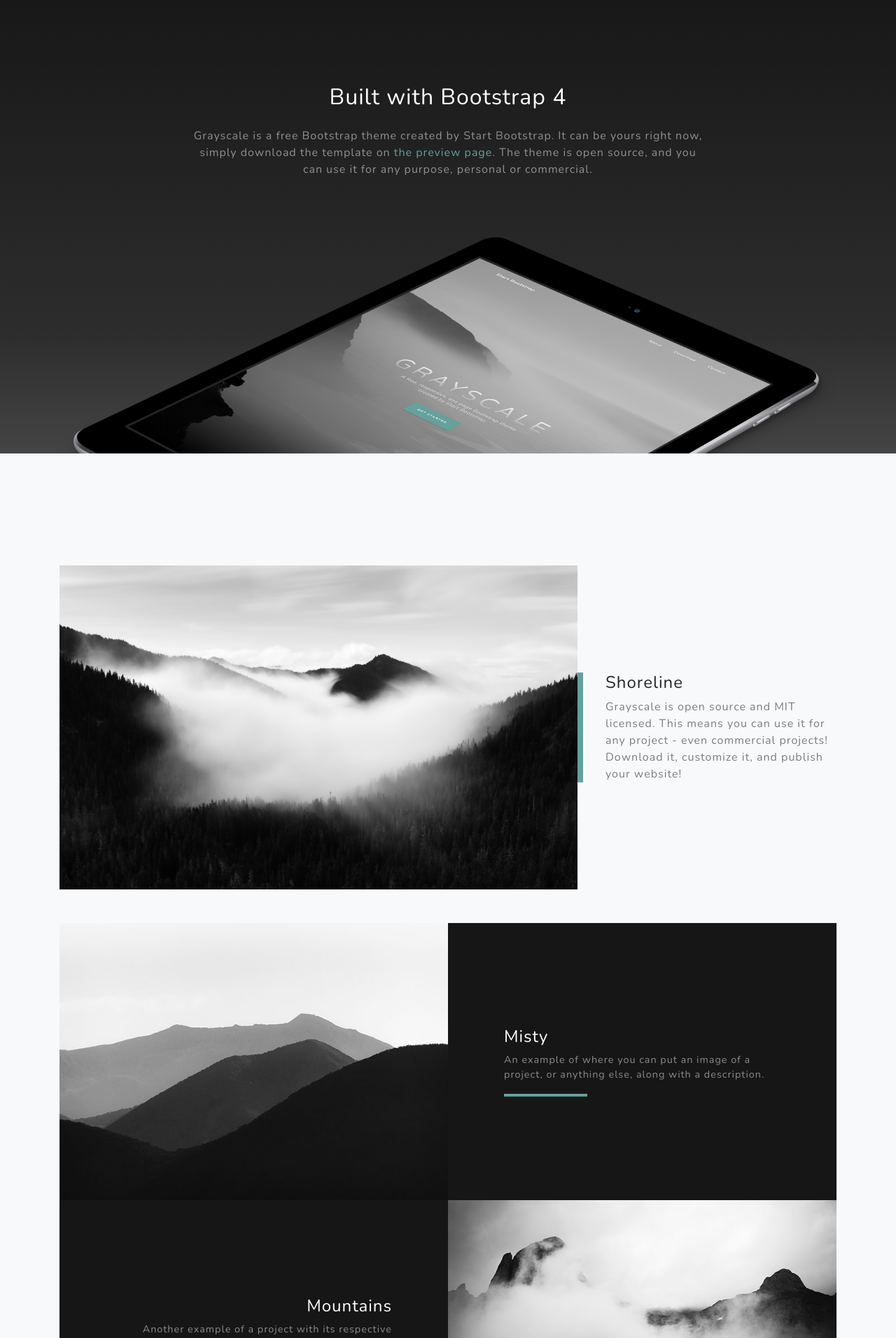
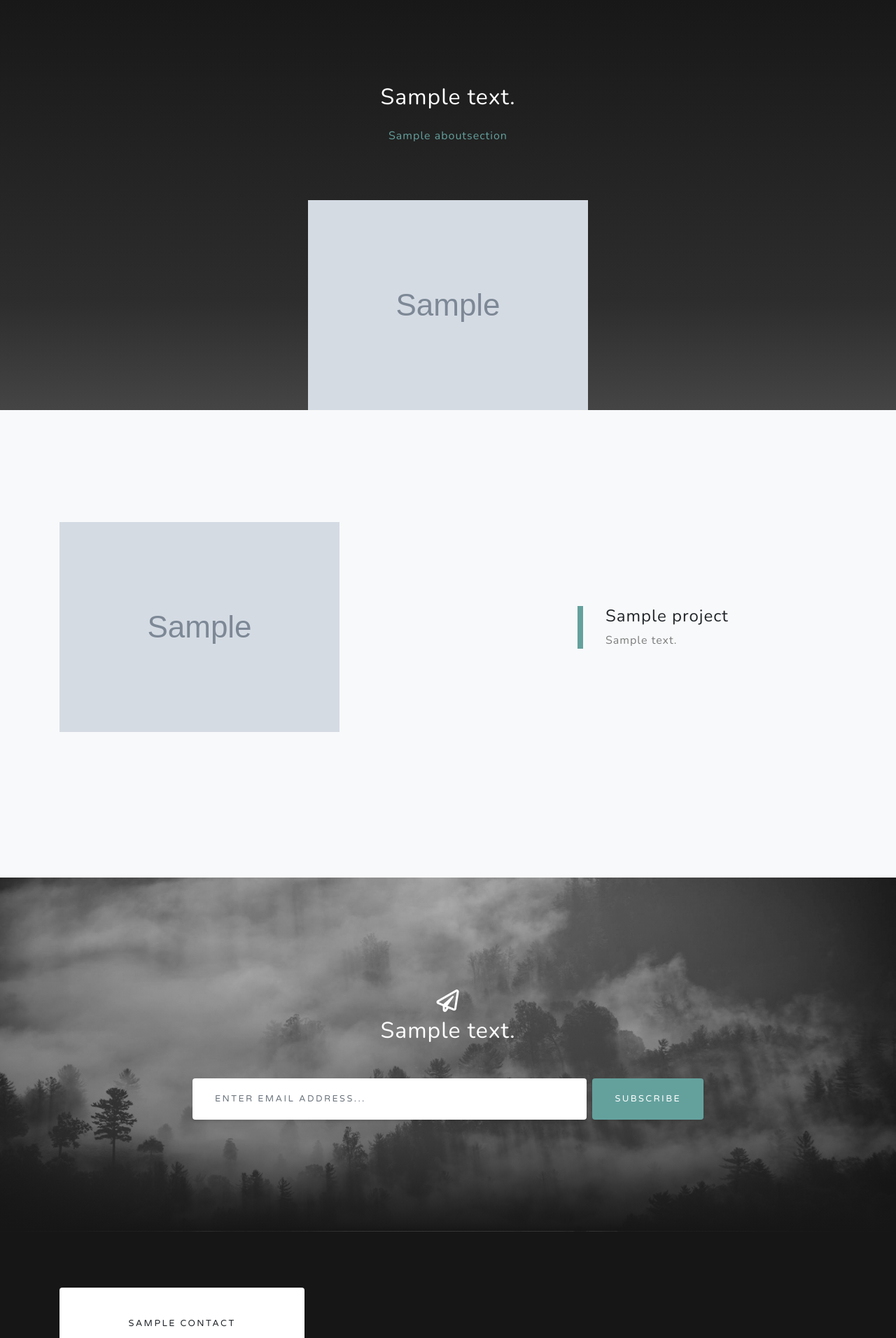
Before and after one commit to muradgarayev/grayscale, a Django app: page / in a window 1280 px wide. Shown: the part 840-2752 px from the top of the page at 70% size. Run offline with Django 3.2, Linux system fonts and the light colour scheme; tables that the repository leaves empty hold one stand-in row (values such as "Sample post"); grey boxes marked "Sample" are stand-in pictures; one stand-in notice (Sample message) is shown; some libraries are stand-ins or nearby versions.

Commit message:
Latest changes

```diff
--- a/onepage/models.py
+++ b/onepage/models.py
@@ -1,4 +1,6 @@
 from django.db import models
+
+
 
 
 # Create your models here.
--- a/onepage/templates/index.html
+++ b/onepage/templates/index.html
@@ -9,7 +9,7 @@
     <meta name="author" content="">
     {% load static %}
 
-    <title>Grayscale - Start Bootstrap Theme</title>
+    <title> Travel Website</title>
 
     <!-- Bootstrap core CSS -->
     <link href="{% static 'vendor/bootstrap/css/bootstrap.min.css' %}" rel="stylesheet">
@@ -41,7 +41,7 @@
             <ul class="navbar-nav ml-auto">
                 {% for menu in menu_list %}
                     <li class="nav-item">
-                    <a class="nav-link js-scroll-trigger" href="{{ menu.url }}">{{menu.name}}</a>
+                        <a class="nav-link js-scroll-trigger" href="{{ menu.url }}">{{ menu.name }}</a>
                     </li>
                 {% endfor %}
             </ul>
@@ -50,14 +50,13 @@
 </nav>
 
 <!-- Header -->
-<header class="masthead" style="background: url('{{header.backgroud_image.url }}')">
+<header class="masthead" style="background: url('{{ header.backgroud_image.url }}')">
     <div class="container d-flex h-100 align-items-center">
         <div class="mx-auto text-center">
-            <h1 class="mx-auto my-0 text-uppercase">Grayscale</h1>
-            <h2 class="text-white-50 mx-auto mt-2 mb-5">A free, responsive, one page Bootstrap theme created by Start
-                Bootstrap.</h2>
+            <h1 class>Travel More</h1>
+            <h2 class>”Adventure may hurt you but monotony will kill you.”</h2>
             {% if header.button.text %}
-            <a href="{{header.button_link }}" class="btn btn-primary js-scroll-trigger">Get Started</a>
+                <a href="{{ header.button_link }}" class="btn btn-primary js-scroll-trigger">Get Started</a>
             {% endif %}
         </div>
     </div>
@@ -68,14 +67,12 @@
     <div class="container">
         <div class="row">
             <div class="col-lg-8 mx-auto">
-                <h2 class="text-white mb-4">Built with Bootstrap 4</h2>
-                <p class="text-white-50">Grayscale is a free Bootstrap theme created by Start Bootstrap. It can be yours
-                    right now, simply download the template on
-                    <a href="http://startbootstrap.com/template-overviews/grayscale/">the preview page</a>. The theme is
-                    open source, and you can use it for any purpose, personal or commercial.</p>
+                <h2 class="text-white mb-4"> {{ about.text }}</h2>
+                <p class="text-white-50">
+                    <a href="#"> {{ about.title }}</a></p>
             </div>
         </div>
-        <img src="{% static 'img/ipad.png' %}" class="img-fluid" alt="">
+        <img src="{{ about.picture.url }}" class="img-fluid" alt=" ">
     </div>
 </section>
 
@@ -83,60 +80,51 @@
 <section id="projects" class="projects-section bg-light">
     <div class="container">
 
+        {% for project in project_list %}
+            {% if forloop.counter == 1 %}
                 <!-- Featured Project Row -->
                 <div class="row align-items-center no-gutters mb-4 mb-lg-5">
                     <div class="col-xl-8 col-lg-7">
-                <img class="img-fluid mb-3 mb-lg-0" src="{% static 'img/bg-masthead.jpg' %}" alt="">
+                        <img class="img-fluid mb-3 mb-lg-0" src="{{ project.picture.url }}" alt="">
                     </div>
                     <div class="col-xl-4 col-lg-5">
                         <div class="featured-text text-center text-lg-left">
-                    <h4>Shoreline</h4>
-                    <p class="text-black-50 mb-0">Grayscale is open source and MIT licensed. This means you can use it
-                        for any project - even commercial projects! Download it, customize it, and publish your
-                        website!</p>
+                            <h4>{{ project.title }}</h4>
+                            <p class="text-black-50 mb-0">{{ project.text }}</p>
+                        </div>
+                    </div>
+                </div>
+            {% elif forloop.counter == 2 %}
+                <!-- Project One Row -->
+                <div class="row align-items-center no-gutters mb-4 mb-lg-5">
+                    <div class="col-xl-8 col-lg-7">
+                        <img class="img-fluid mb-3 mb-lg-0" src="{{ project.picture.url }}" alt="">
+                    </div>
+                    <div class="col-xl-4 col-lg-5">
+                        <div class="featured-text text-center text-lg-left">
+                            <h4>{{ project.title }}</h4>
+                            <p class="text-black-50 mb-0">{{ project.text }}</p>
                         </div>
                     </div>
                 </div>
 
-        <!-- Project One Row -->
-        <div class="row justify-content-center no-gutters mb-5 mb-lg-0">
-            <div class="col-lg-6">
-                <img class="img-fluid" src=" {%static 'img/demo-image-01.jpg' %}" alt="">
+            {% else %}
+                <!-- Project Two Row -->
+                 <div class="row align-items-center no-gutters mb-4 mb-lg-5">
+                    <div class="col-xl-8 col-lg-7">
+                        <img class="img-fluid mb-3 mb-lg-0" src="{{ project.picture.url }}" alt="">
                     </div>
-            <div class="col-lg-6">
-                <div class="bg-black text-center h-100 project">
-                    <div class="d-flex h-100">
-                        <div class="project-text w-100 my-auto text-center text-lg-left">
-                            <h4 class="text-white">Misty</h4>
-                            <p class="mb-0 text-white-50">An example of where you can put an image of a project, or
-                                anything else, along with a description.</p>
-                            <hr class="d-none d-lg-block mb-0 ml-0">
+                    <div class="col-xl-4 col-lg-5">
+                        <div class="featured-text text-center text-lg-left">
+                            <h4>{{ project.title }}</h4>
+                            <p class="text-black-50 mb-0">{{ project.text }}</p>
                         </div>
                     </div>
                 </div>
-            </div>
-        </div>
+            {% endif %}
+        {% endfor %}
 
-        <!-- Project Two Row -->
-        <div class="row justify-content-center no-gutters">
-            <div class="col-lg-6">
-                <img class="img-fluid" src="{%static 'img/demo-image-02.jpg' %}" alt="">
-            </div>
-            <div class="col-lg-6 order-lg-first">
-                <div class="bg-black text-center h-100 project">
-                    <div class="d-flex h-100">
-                        <div class="project-text w-100 my-auto text-center text-lg-right">
-                            <h4 class="text-white">Mountains</h4>
-                            <p class="mb-0 text-white-50">Another example of a project with its respective description.
-                                These sections work well responsively as well, try this theme on a small screen!</p>
-                            <hr class="d-none d-lg-block mb-0 mr-0">
-                        </div>
-                    </div>
-                </div>
-            </div>
-        </div>
 
-    </div>
 </section>
 
 <!-- Signup Section -->
@@ -146,10 +134,12 @@
             <div class="col-md-10 col-lg-8 mx-auto text-center">
 
                 <i class="far fa-paper-plane fa-2x mb-2 text-white"></i>
-                <h2 class="text-white mb-5"> {{common.subscribe_text}}</h2>
+                <h2 class="text-white mb-5"> {{ common.subscribe_text }}</h2>
 
-                <form class="form-inline d-flex">
-                    <input type="email" class="form-control flex-fill mr-0 mr-sm-2 mb-3 mb-sm-0" id="inputEmail"
+                <form class="form-inline d-flex" method="post">
+                    {% csrf_token %}
+                    <input name="email" type="email" class="form-control flex-fill mr-0 mr-sm-2 mb-3 mb-sm-0"
+                           id="inputEmail"
                            placeholder="Enter email address...">
                     <button type="submit" class="btn btn-primary mx-auto">Subscribe</button>
                 </form>
@@ -164,53 +154,32 @@
     <div class="container">
 
         <div class="row">
+            {% for contact in contact_list %}
+
+
+
 
                 <div class="col-md-4 mb-3 mb-md-0">
                     <div class="card py-4 h-100">
                         <div class="card-body text-center">
-                        <i class="fas fa-map-marked-alt text-primary mb-2"></i>
-                        <h4 class="text-uppercase m-0">Address</h4>
+                            <i class="{{ contact.icon }} text-primary mb-2"></i>
+                            <h4 class="text-uppercase m-0">{{ contact.title }}</h4>
                             <hr class="my-4">
-                        <div class="small text-black-50">4923 Market Street, Orlando FL</div>
+                            <div class="small text-black-50">{{ contact.text }}</div>
                         </div>
                     </div>
                 </div>
 
-            <div class="col-md-4 mb-3 mb-md-0">
-                <div class="card py-4 h-100">
-                    <div class="card-body text-center">
-                        <i class="fas fa-envelope text-primary mb-2"></i>
-                        <h4 class="text-uppercase m-0">Email</h4>
-                        <hr class="my-4">
-                        <div class="small text-black-50">
-                            <a href="#">hello@yourdomain.com</a>
-                        </div>
-                    </div>
-                </div>
-            </div>
-
-            <div class="col-md-4 mb-3 mb-md-0">
-                <div class="card py-4 h-100">
-                    <div class="card-body text-center">
-                        <i class="fas fa-mobile-alt text-primary mb-2"></i>
-                        <h4 class="text-uppercase m-0">Phone</h4>
-                        <hr class="my-4">
-                        <div class="small text-black-50">+1 (555) 902-8832</div>
-                    </div>
-                </div>
-            </div>
+            {% endfor %}
         </div>
 
         <div class="social d-flex justify-content-center">
-            <a href="#" class="mx-2">
-                <i class="fab fa-twitter"></i>
+            {% for footer in footer_list %}
+                <a href="{{ footer.link }}" target="_blank" class="mx-2">
+                    <i class="fab {{ footer.name }}"></i>
+
                 </a>
-            <a href="#" class="mx-2">
-                <i class="fab fa-facebook-f"></i>
-            </a>
-            <a href="#" class="mx-2">
-                <i class="fab fa-github"></i>
-            </a>
+            {% endfor %}
         </div>
 
     </div>
@@ -219,9 +188,27 @@
 <!-- Footer -->
 <footer class="bg-black small text-center text-white-50">
     <div class="container">
-        {{common.copyright_text}}
+
     </div>
 </footer>
+{% for message in messages %}
+
+    {% if message %}
+        <div role="alert" style="position: fixed;bottom: 50%;left: 38%;z-index: 99999;" aria-live="assertive"
+             aria-atomic="true" class="toast" data-delay="5000">
+            <div class="toast-header">
+                <strong class="mr-auto">Mesaj</strong>
+                <button type="button" class="ml-2 mb-1 close" data-dismiss="toast" aria-label="Close">
+                    <span aria-hidden="true">&times;</span>
+                </button>
+            </div>
+            <div class="toast-body">
+
+            </div>
+        </div>
+    {% endif %}
+{% endfor %}
+
 
 <!-- Bootstrap core JavaScript -->
 <script src="{% static 'vendor/jquery/jquery.min.js' %}"></script>
@@ -231,7 +218,17 @@
 <script src="{% static 'vendor/jquery-easing/jquery.easing.min.js' %}"></script>
 
 <!-- Custom scripts for this template -->
-<script src="{% static 'js/grayscale.min.js ' %}"></script>
+<script src="{% static 'js/grayscale.min.js' %}"></script>
+
+<script>
+
+    {% for message in messages %}
+
+        {% if message %}
+            $('.toast').toast('show');
+        {% endif %}
+    {% endfor %}
+</script>
 
 </body>
 
--- a/onepage/views.py
+++ b/onepage/views.py
@@ -2,13 +2,32 @@ from django.shortcuts import render
 from .models import WebsiteCommon
 from .models import HeaderSection
 from .models import Menu
+from .models import AboutSection
+from .models import Projects
+from .models import Contact
+from .models import FooterIcon, Subscription
 
-
+from django.contrib import messages
 
 # Create your views here.
 def index(requst):
     context = {}
     context["common"] = WebsiteCommon.objects.last()
-    context["header"] =HeaderSection.objects.last()
-    context["menu_list"] =Menu.objects.all()
-    return render(requst,"index.html", context)
+    context["header"] = HeaderSection.objects.last()
+    context["menu_list"] = Menu.objects.all()
+    context["about"] = AboutSection.objects.last()
+    context["project_list"] = Projects.objects.all()[:3]
+    context["contact_list"] = Contact.objects.all()
+    context["footer_list"] = FooterIcon.objects.all()
+
+    if requst.method == "POST":
+        email = requst.POST.get("email")
+        Subscription.objects.create(
+            email=email
+        )
+        messages.info(
+            requst,
+            f"bu {email} Eelave olundu. Bizi izledyinz uhcun teshekkur edirik"
+        )
+
+    return render(requst, "index.html", context)
```
Also changed, not shown: 1 other file. Lines whose indentation alone changed are shown as unchanged.
